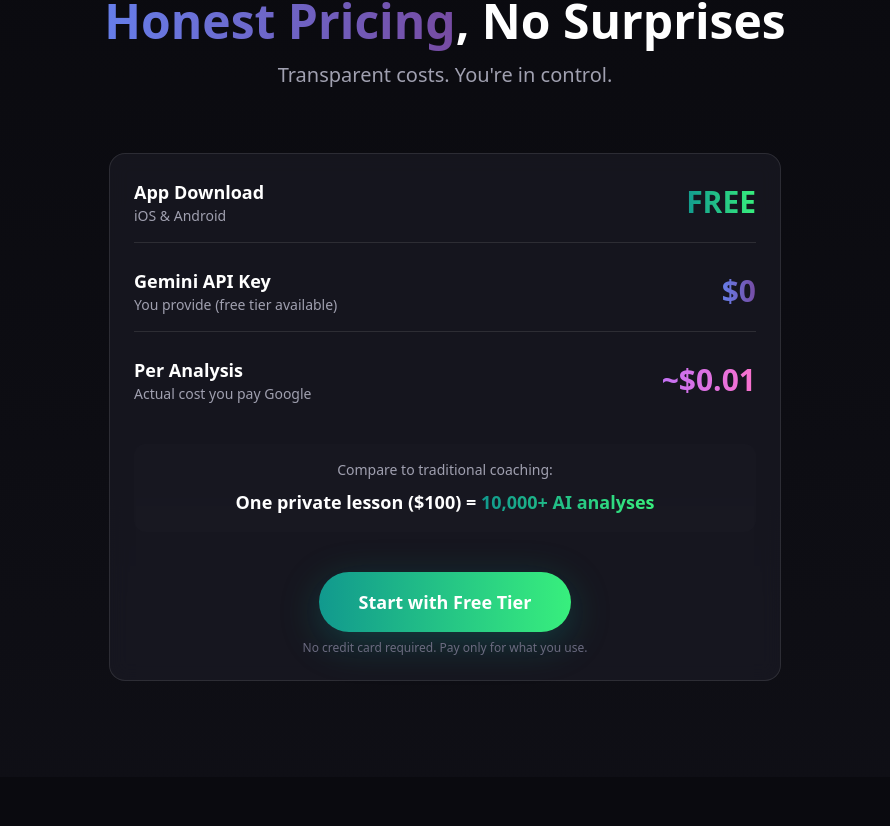
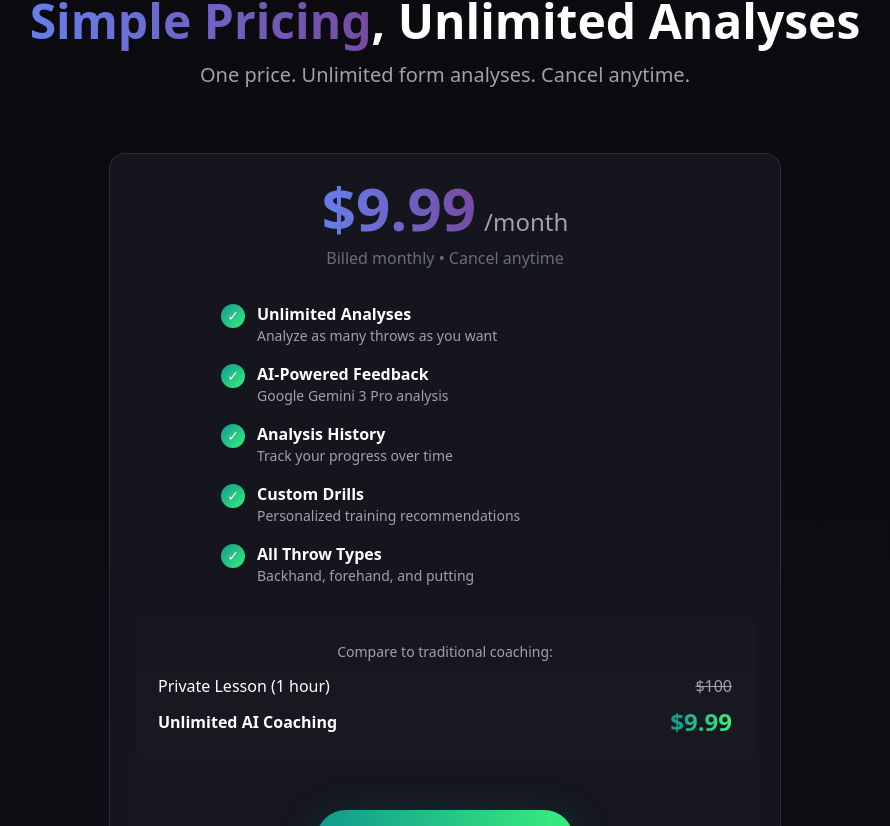
Before and after one commit to 369-shar-block/disc-golf-landing, a Next.js app: page / in a window 1280 px wide. Shown: the part 4894-5720 px from the top of the page, without its empty margins (195-1085 px from the left). Built offline with nearby package versions, Linux system fonts and the light colour scheme.

Commit message:
Update pricing: .99/month subscription with unlimited analyses
- Changed from confusing API key model to simple subscription
- .99/month with unlimited analyses
- 7-day free trial
- Updated FAQ to match new pricing model
- Removed API key questions

```diff
--- a/components/sections/FAQ.tsx
+++ b/components/sections/FAQ.tsx
@@ -19,16 +19,16 @@ const faqs = [
     answer: 'Powered by Google Gemini 3 Pro, trained on thousands of disc golf videos. It analyzes 30+ biomechanical markers with professional-level accuracy.',
   },
   {
-    question: 'Can I save my analyses?',
-    answer: 'Yes! The app includes a history feature that saves all your analyses. Track your improvement over time.',
+    question: 'Can I cancel my subscription anytime?',
+    answer: 'Absolutely! Cancel anytime with one tap in the app. No commitments, no cancellation fees.',
+  },
+  {
+    question: 'How many analyses can I do per month?',
+    answer: 'Unlimited! Analyze as many throws as you want. The more you practice and analyze, the faster you improve.',
   },
   {
     question: 'What about my privacy?',
     answer: "Your videos are only used for analysis and not stored on our servers. Everything stays on your device and Google's secure AI API.",
-  },
-  {
-    question: 'Do you offer coaching beyond the app?',
-    answer: "No, we're a pure software product. The AI provides the analysis—you bring the dedication to improve.",
   },
 ];
 
--- a/components/sections/Pricing.tsx
+++ b/components/sections/Pricing.tsx
@@ -18,10 +18,10 @@ export function Pricing() {
           transition={{ duration: 0.6 }}
         >
           <h2 className="text-4xl sm:text-5xl font-bold mb-4">
-            <GradientText gradient="action">Honest Pricing</GradientText>, No Surprises
+            <GradientText gradient="action">Simple Pricing</GradientText>, Unlimited Analyses
           </h2>
           <p className="text-xl text-text-secondary max-w-2xl mx-auto">
-            Transparent costs. You're in control.
+            One price. Unlimited form analyses. Cancel anytime.
           </p>
         </motion.div>
 
@@ -32,59 +32,96 @@ export function Pricing() {
           viewport={{ once: true }}
           transition={{ duration: 0.6, delay: 0.2 }}
         >
-          <GlassCard hover={false} className="max-w-2xl mx-auto">
-            <div className="space-y-6">
-              {/* App Download */}
-              <div className="flex justify-between items-center pb-4 border-b border-glass-border">
-                <div>
-                  <h3 className="font-bold text-lg text-text-primary">App Download</h3>
-                  <p className="text-sm text-text-secondary">iOS & Android</p>
+          <GlassCard hover={false} className="max-w-2xl mx-auto text-center">
+            <div className="space-y-8">
+              {/* Price */}
+              <div>
+                <div className="flex items-baseline justify-center gap-2 mb-2">
+                  <span className="text-6xl font-bold bg-gradient-to-r from-[#667eea] to-[#764ba2] bg-clip-text text-transparent">
+                    $9.99
+                  </span>
+                  <span className="text-2xl text-text-secondary">/month</span>
                 </div>
-                <div className="text-3xl font-bold bg-gradient-to-r from-[#11998e] to-[#38ef7d] bg-clip-text text-transparent">
-                  FREE
-                </div>
+                <p className="text-text-tertiary">Billed monthly • Cancel anytime</p>
               </div>
 
-              {/* API Key */}
-              <div className="flex justify-between items-center pb-4 border-b border-glass-border">
-                <div>
-                  <h3 className="font-bold text-lg text-text-primary">Gemini API Key</h3>
-                  <p className="text-sm text-text-secondary">You provide (free tier available)</p>
+              {/* Features */}
+              <div className="space-y-4 text-left max-w-md mx-auto">
+                <div className="flex items-start gap-3">
+                  <div className="w-6 h-6 rounded-full bg-gradient-to-br from-[#11998e] to-[#38ef7d] flex items-center justify-center flex-shrink-0 mt-0.5">
+                    <span className="text-white text-sm">✓</span>
+                  </div>
+                  <div>
+                    <p className="text-text-primary font-semibold">Unlimited Analyses</p>
+                    <p className="text-sm text-text-secondary">Analyze as many throws as you want</p>
+                  </div>
                 </div>
-                <div className="text-3xl font-bold bg-gradient-to-r from-[#667eea] to-[#764ba2] bg-clip-text text-transparent">
-                  $0
+
+                <div className="flex items-start gap-3">
+                  <div className="w-6 h-6 rounded-full bg-gradient-to-br from-[#11998e] to-[#38ef7d] flex items-center justify-center flex-shrink-0 mt-0.5">
+                    <span className="text-white text-sm">✓</span>
+                  </div>
+                  <div>
+                    <p className="text-text-primary font-semibold">AI-Powered Feedback</p>
+                    <p className="text-sm text-text-secondary">Google Gemini 3 Pro analysis</p>
+                  </div>
                 </div>
-              </div>
 
-              {/* Per Analysis */}
-              <div className="flex justify-between items-center pb-4">
-                <div>
-                  <h3 className="font-bold text-lg text-text-primary">Per Analysis</h3>
-                  <p className="text-sm text-text-secondary">Actual cost you pay Google</p>
+                <div className="flex items-start gap-3">
+                  <div className="w-6 h-6 rounded-full bg-gradient-to-br from-[#11998e] to-[#38ef7d] flex items-center justify-center flex-shrink-0 mt-0.5">
+                    <span className="text-white text-sm">✓</span>
+                  </div>
+                  <div>
+                    <p className="text-text-primary font-semibold">Analysis History</p>
+                    <p className="text-sm text-text-secondary">Track your progress over time</p>
+                  </div>
                 </div>
-                <div className="text-3xl font-bold bg-gradient-to-r from-[#c471f5] to-[#fa71cd] bg-clip-text text-transparent">
-                  ~$0.01
+
+                <div className="flex items-start gap-3">
+                  <div className="w-6 h-6 rounded-full bg-gradient-to-br from-[#11998e] to-[#38ef7d] flex items-center justify-center flex-shrink-0 mt-0.5">
+                    <span className="text-white text-sm">✓</span>
+                  </div>
+                  <div>
+                    <p className="text-text-primary font-semibold">Custom Drills</p>
+                    <p className="text-sm text-text-secondary">Personalized training recommendations</p>
+                  </div>
+                </div>
+
+                <div className="flex items-start gap-3">
+                  <div className="w-6 h-6 rounded-full bg-gradient-to-br from-[#11998e] to-[#38ef7d] flex items-center justify-center flex-shrink-0 mt-0.5">
+                    <span className="text-white text-sm">✓</span>
+                  </div>
+                  <div>
+                    <p className="text-text-primary font-semibold">All Throw Types</p>
+                    <p className="text-sm text-text-secondary">Backhand, forehand, and putting</p>
+                  </div>
                 </div>
               </div>
 
               {/* Comparison */}
-              <div className="bg-surface/50 rounded-xl p-4 text-center">
-                <p className="text-sm text-text-secondary mb-2">Compare to traditional coaching:</p>
-                <p className="text-lg font-bold text-text-primary">
-                  One private lesson ($100) ={' '}
-                  <span className="bg-gradient-to-r from-[#11998e] to-[#38ef7d] bg-clip-text text-transparent">
-                    10,000+ AI analyses
-                  </span>
-                </p>
+              <div className="bg-surface/50 rounded-xl p-6">
+                <p className="text-sm text-text-secondary mb-3">Compare to traditional coaching:</p>
+                <div className="space-y-2">
+                  <div className="flex justify-between items-center">
+                    <span className="text-text-primary">Private Lesson (1 hour)</span>
+                    <span className="text-text-secondary line-through">$100</span>
+                  </div>
+                  <div className="flex justify-between items-center">
+                    <span className="text-text-primary font-bold">Unlimited AI Coaching</span>
+                    <span className="text-2xl font-bold bg-gradient-to-r from-[#11998e] to-[#38ef7d] bg-clip-text text-transparent">
+                      $9.99
+                    </span>
+                  </div>
+                </div>
               </div>
 
               {/* CTA */}
-              <div className="text-center pt-4">
-                <Button variant="success" size="lg">
-                  Start with Free Tier
+              <div className="pt-4">
+                <Button variant="success" size="lg" className="w-full sm:w-auto">
+                  Start Your Free Trial
                 </Button>
-                <p className="text-xs text-text-tertiary mt-2">
-                  No credit card required. Pay only for what you use.
+                <p className="text-xs text-text-tertiary mt-3">
+                  7-day free trial • No credit card required
                 </p>
               </div>
             </div>
```
